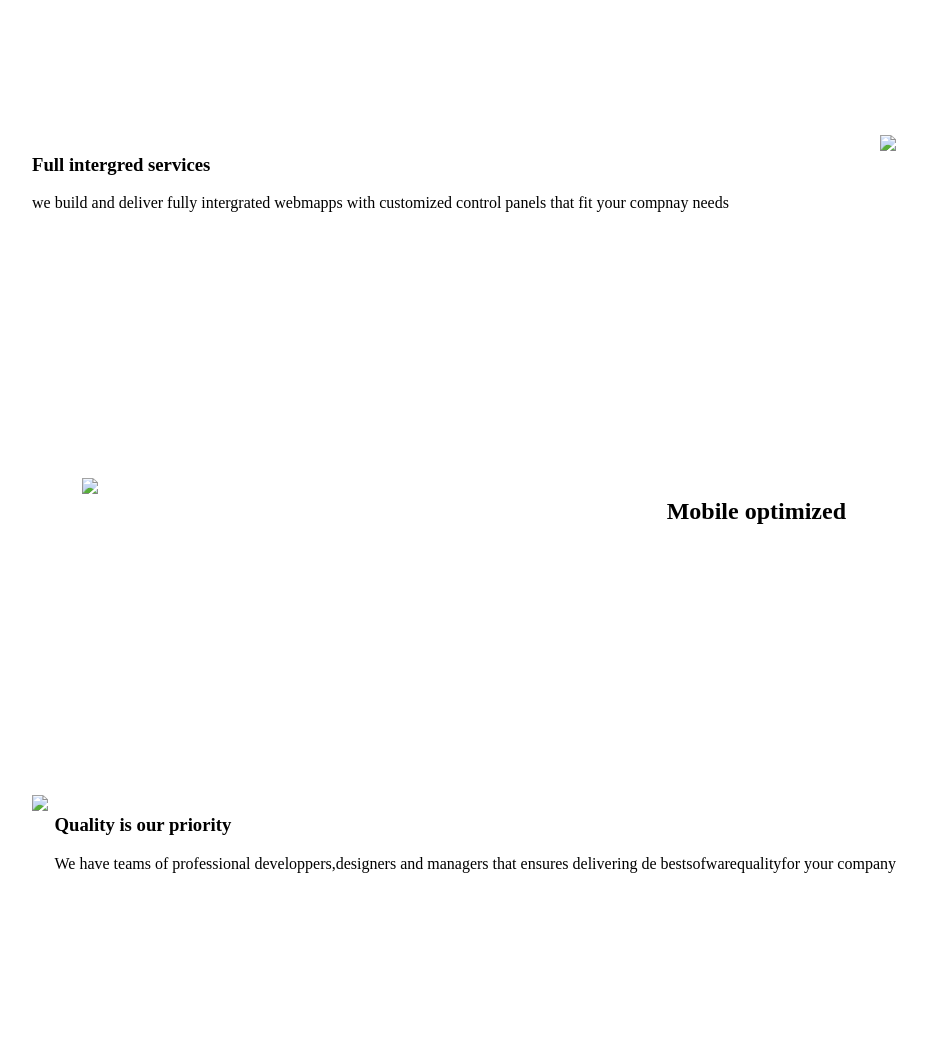
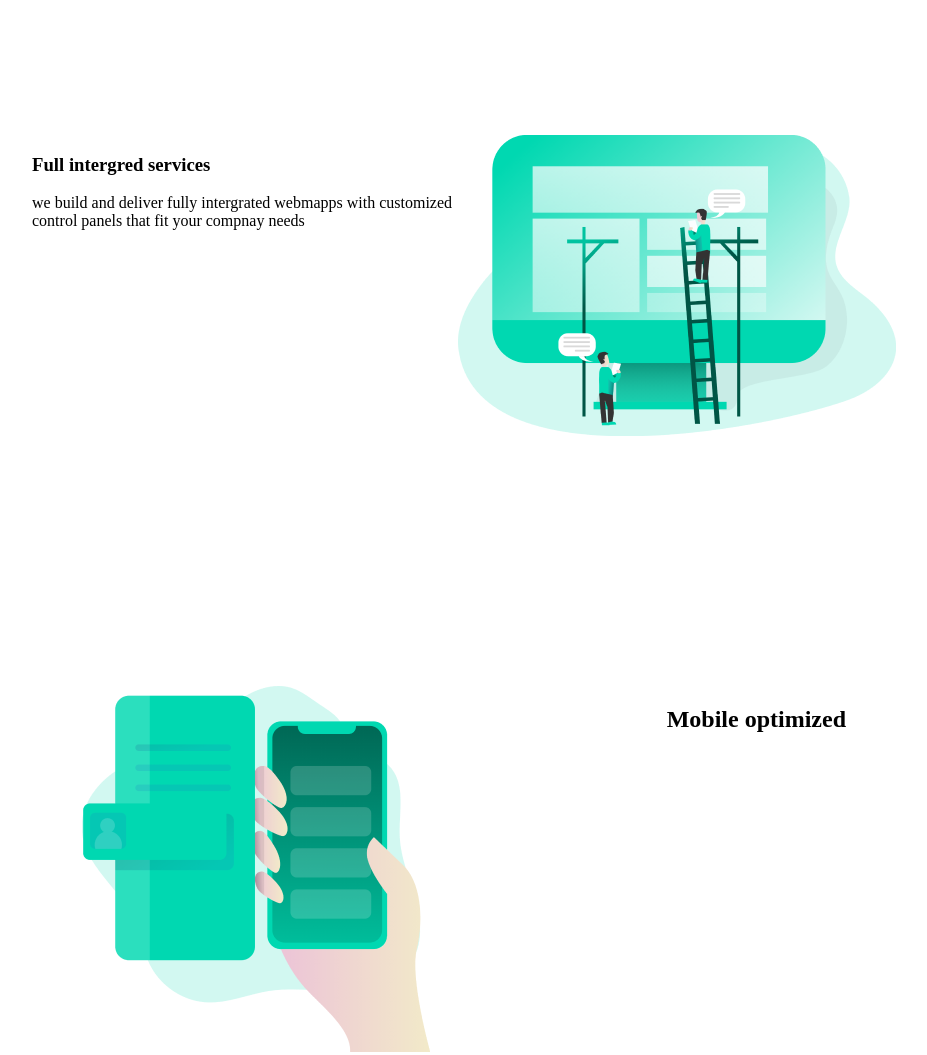
Before and after one commit to patrice29/beema_projet, a plain HTML site: page beema_projet/index.html in a window 1280 px wide. Shown: the part 920-1975 px from the top of the page, without its empty margins (176-1103 px from the left). Drawn offline with Linux system fonts and the light colour scheme.

Commit message:
toujours la modification des images dans le fichier assets
Co-Authored-By: Donato TCHINGOUA <donatotchingoua@outlook.com>

```diff
--- a/beema_projet/index.html
+++ b/beema_projet/index.html
@@ -44,16 +44,16 @@
                       <p><h3>Full intergred services</h3> </p>
                       <p><span> we build and deliver fully intergrated webmapps with customized control panels that fit your compnay needs </span></p>
                  </div>
-                  <img class="textweb1"src="assets/image/webdevelopment.png"/>
+                  <img class="textweb1"src="assets/images/webdevelopment.png"/>
             </div>
 
             <div class="mobile_phone ">
-                <img class="mobphone"src="assets/image/mobile_phone .png"/>
+                <img class="mobphone"src="assets/images/mobile_phone .png"/>
                 <h2> Mobile optimized </h2>
             </div>
 
             <div class="web_development">
-                  <img class="textweb2"src="assets/image/web_development.png"/>
+                  <img class="textweb2"src="assets/images/web_development.png"/>
                      <div>
                             <p> <h3>Quality is our priority</h3></p>
                             <p> <span>We have teams of professional developpers,designers and managers that ensures delivering de bestsofwarequalityfor your company </span></span></p>
```
